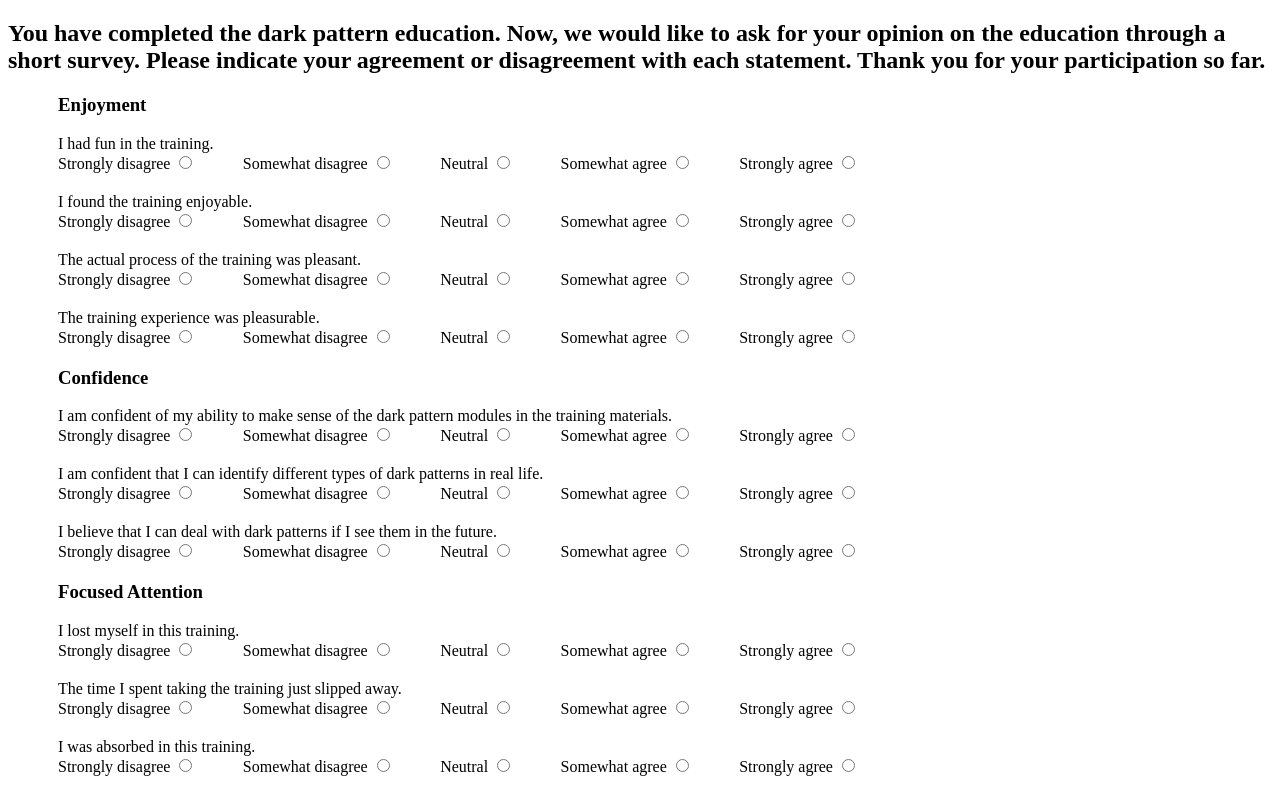
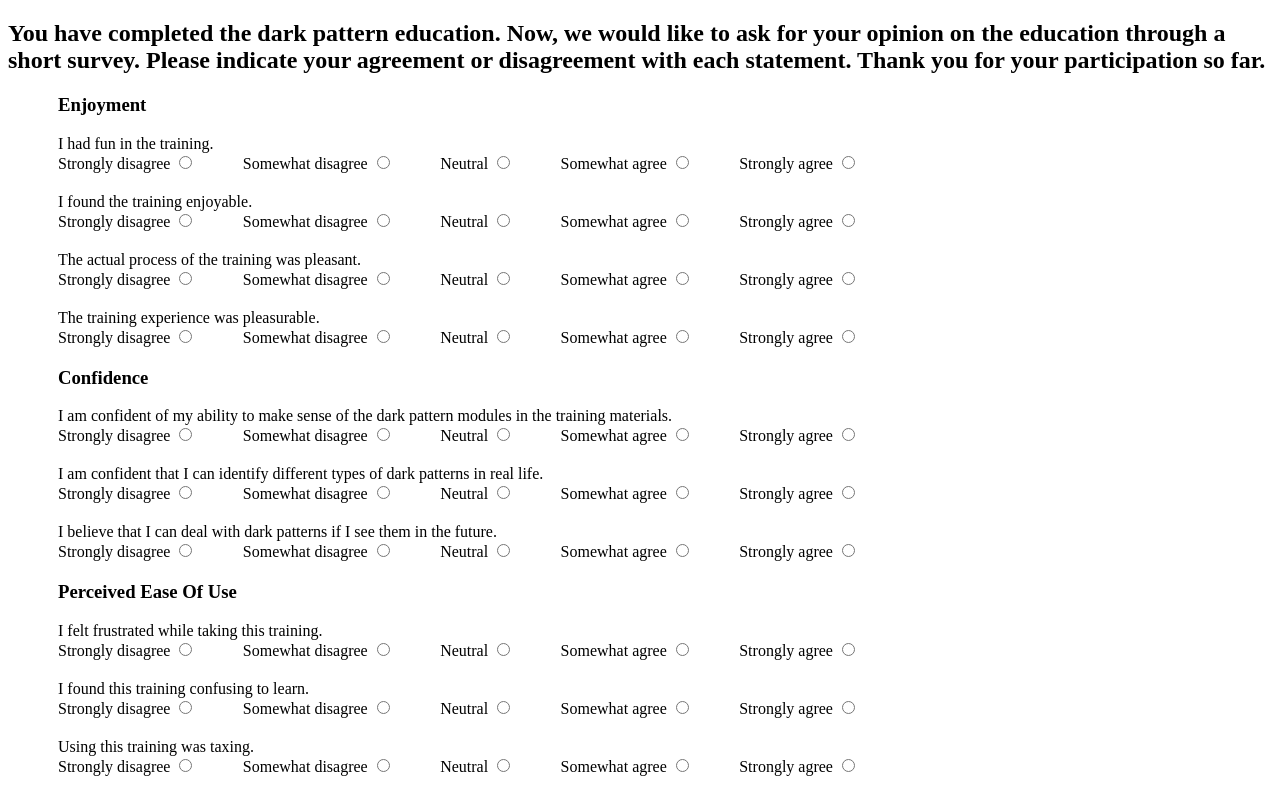
Before and after one commit to dptrek/dptrek, a plain HTML site: page DP_website/Survey/allsurvey.html in a window 1280 px wide. Shown: the top 793 px of the page. Drawn offline with Linux system fonts and the light colour scheme.

Commit message:
Update allsurvey.html

```diff
--- a/DP_website/Survey/allsurvey.html
+++ b/DP_website/Survey/allsurvey.html
@@ -108,39 +108,7 @@
                 </div>
             </div>
         </div>
-        <div class="question-section">
-            <h3>Focused Attention</h3>
-            <div class="statement">
-                <label>I lost myself in this training.</label>
-                <div class="options">
-                    <label>Strongly disagree <input type="radio" name="question10" value="1"></label>
-                    <label>Somewhat disagree <input type="radio" name="question10" value="2"></label>
-                    <label>Neutral <input type="radio" name="question10" value="3"></label>
-                    <label>Somewhat agree <input type="radio" name="question10" value="4"></label>
-                    <label>Strongly agree <input type="radio" name="question10" value="5"></label>
-                </div>
-            </div>
-            <div class="statement">
-                <label>The time I spent taking the training just slipped away.</label>
-                <div class="options">
-                    <label>Strongly disagree <input type="radio" name="question11" value="1"></label>
-                    <label>Somewhat disagree <input type="radio" name="question11" value="2"></label>
-                    <label>Neutral <input type="radio" name="question11" value="3"></label>
-                    <label>Somewhat agree <input type="radio" name="question11" value="4"></label>
-                    <label>Strongly agree <input type="radio" name="question11" value="5"></label>
-                </div>
-            </div>
-            <div class="statement">
-                <label>I was absorbed in this training.</label>
-                <div class="options">
-                    <label>Strongly disagree <input type="radio" name="question12" value="1"></label>
-                    <label>Somewhat disagree <input type="radio" name="question12" value="2"></label>
-                    <label>Neutral <input type="radio" name="question12" value="3"></label>
-                    <label>Somewhat agree <input type="radio" name="question12" value="4"></label>
-                    <label>Strongly agree <input type="radio" name="question12" value="5"></label>
-                </div>
-            </div>
-        </div>
+
 
         <div class="question-section">
             <h3>Perceived Ease Of Use</h3>
@@ -383,7 +351,7 @@
 
 <script>
     function validateAndSubmit() {
-        const totalQuestions = 30; // Adjust based on the actual number of questions
+        const totalQuestions = 27; // Adjust based on the actual number of questions
         const responses = {};
 
         for (let i = 0; i < totalQuestions; i++) {
```
